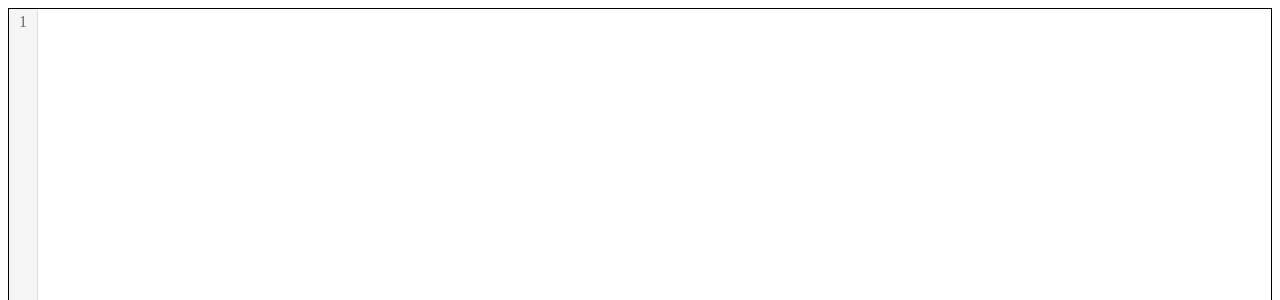
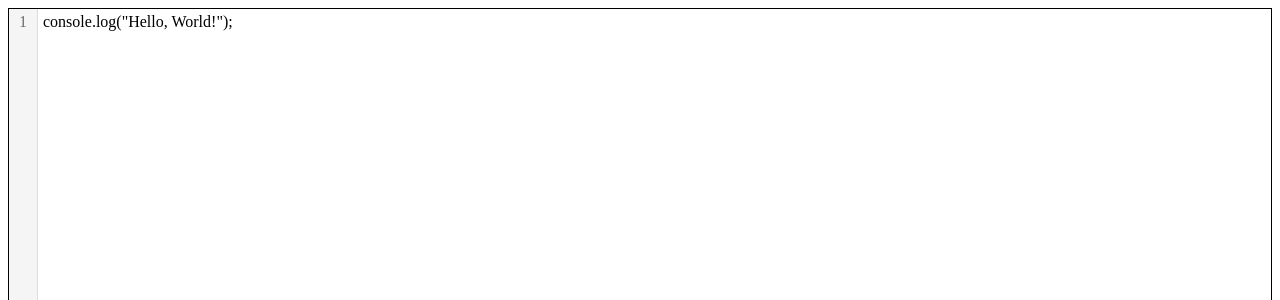
Before and after one commit to DanielCrosby76/react-easy-code-editor, a React (Vite) app: page / in a window 1280 px wide. Shown: the top 300 px of the page. Built offline with nearby package versions, Linux system fonts and the light colour scheme.

Commit message:
Placeholder and editor can now be controlled

```diff
--- a/src/components/EasyEditor.tsx
+++ b/src/components/EasyEditor.tsx
@@ -4,10 +4,13 @@ import useIndent from "../hooks/useIndent";
 import DefaultLight from "../themes/DefaultLight";
 import EasyLineNumbers from "./EasyEditorLineNumbers";
 import { EasyEditorProps } from "../index";
+import useCode from "../hooks/useCode";
 
-export default ({
-  initialValue = "",
+export default (props: EasyEditorProps) => {
+  const {
+    value,
     onChange = () => {},
+    placeholder,
     highlight = (code) => code.replace(/[&<>"'`/=]/g, (char) => `<span>${char}</span>`),
     dynamicHighlight = true,
     readonly = false,
@@ -15,10 +18,10 @@ export default ({
     tabWidth = 2,
     showLineNumbers = true,
     theme = DefaultLight,
-}: EasyEditorProps) => {
-  const [code, setCode] = useState<string>(initialValue);
+  } = props;
+  const [code, setCode] = useCode(value, onChange);
   const [visibleLine, setVisibleLine] = useState<number>(0);
-  const [lineCount, setLineCount] = useState<number>(initialValue.split("\n").length);
+  const [lineCount, setLineCount] = useState<number>(code.split("\n").length);
   const inputRef = useRef<HTMLTextAreaElement>(null);
   const codeRef = useRef<string>("");
   const lineNumbersRef = useRef<HTMLPreElement>(null);
@@ -32,10 +35,9 @@ export default ({
     const cursorPosition = e.target.selectionStart;
     const codeBeforeCursor = code.substring(0, cursorPosition);
     const editedLine = (codeBeforeCursor.match(/\n/g) || []).length;
-    setCode(code);
     setLineCount((code.match(/\n/g) || []).length + 1);
     setVisibleLine(editedLine);
-    onChange(code);
+    setCode(code);
   }, []);
 
   const handleScroll = useCallback(
@@ -118,6 +120,7 @@ export default ({
           disabled={readonly}
           aria-label="React Easy Code Editor"
           aria-readonly={readonly}
+          placeholder={placeholder}
         />
         <EasyEditorDisplay
           ref={displayRef}
--- /dev/null
+++ b/src/hooks/useCode.ts
@@ -0,0 +1,18 @@
+import { useState } from "react";
+
+export default (
+  code: string | undefined,
+  onChange: (code: string) => void
+): [string, (code: string) => void] => {
+  if (code !== undefined) return [code, onChange];
+  else {
+    const [code, setCode] = useState<string>("");
+    return [
+      code,
+      (code: string) => {
+        setCode(code);
+        onChange(code);
+      },
+    ];
+  }
+};
--- a/src/index.d.ts
+++ b/src/index.d.ts
@@ -34,8 +34,9 @@ export type EasyEditorDisplayProps = {
 export const EasyEditorDisplay: (props: EasyEditorDisplayProps) => JSX.Element;
 
 export type EasyEditorProps = {
-  initialValue?: string;
+  value?: string;
   onChange?: (code: string) => void;
+  placeholder?: string;
   highlight?: (code: string) => string;
   dynamicHighlight?: boolean;
   readonly?: boolean;
--- a/src/main.tsx
+++ b/src/main.tsx
@@ -2,10 +2,17 @@ import React from "react";
 import ReactDOM from "react-dom/client";
 import { EasyEditor } from "./lib";
 
+const App = () => {
+  const [code, setCode] = React.useState<string>(`console.log("Hello, World!");`);
+  return (
+    <div style={{ height: 300 }}>
+      <EasyEditor value={code} onChange={setCode} placeholder="type some code..." />
+    </div>
+  );
+};
+
 ReactDOM.createRoot(document.getElementById("root")!).render(
   <React.StrictMode>
-    <div style={{ height: 300 }}>
-      <EasyEditor />
-    </div>
+    <App />
   </React.StrictMode>
 );
```
Also changed, not shown: 1 other file (tests, documents, lock files or other folders). Lines whose indentation alone changed are shown as unchanged.
